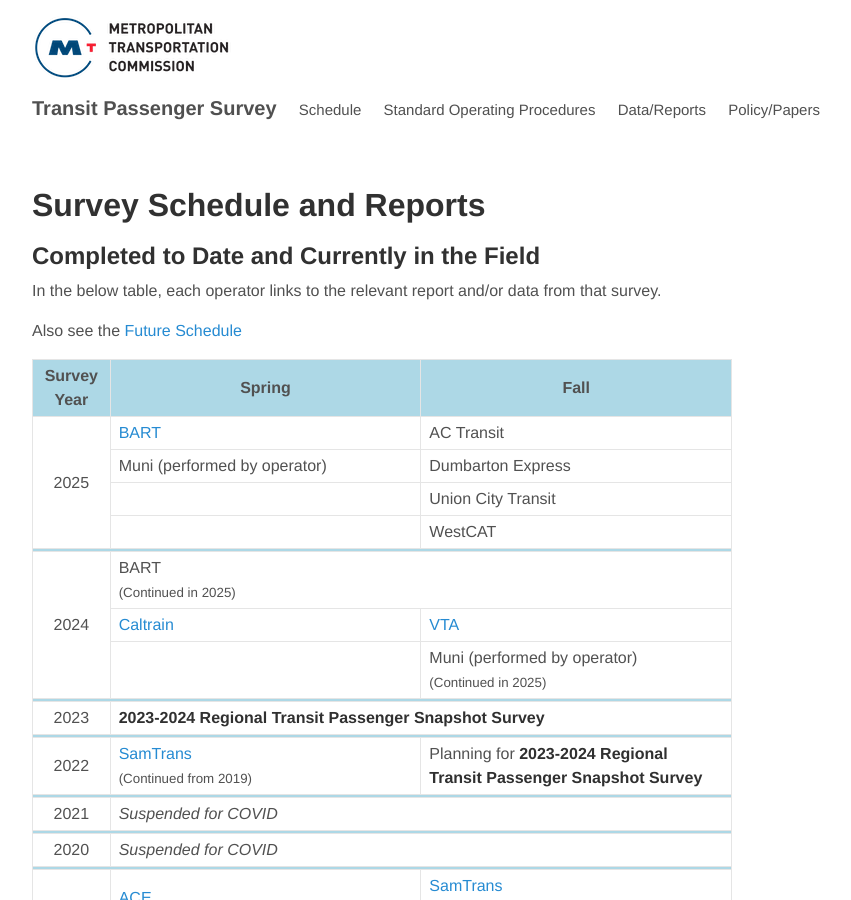
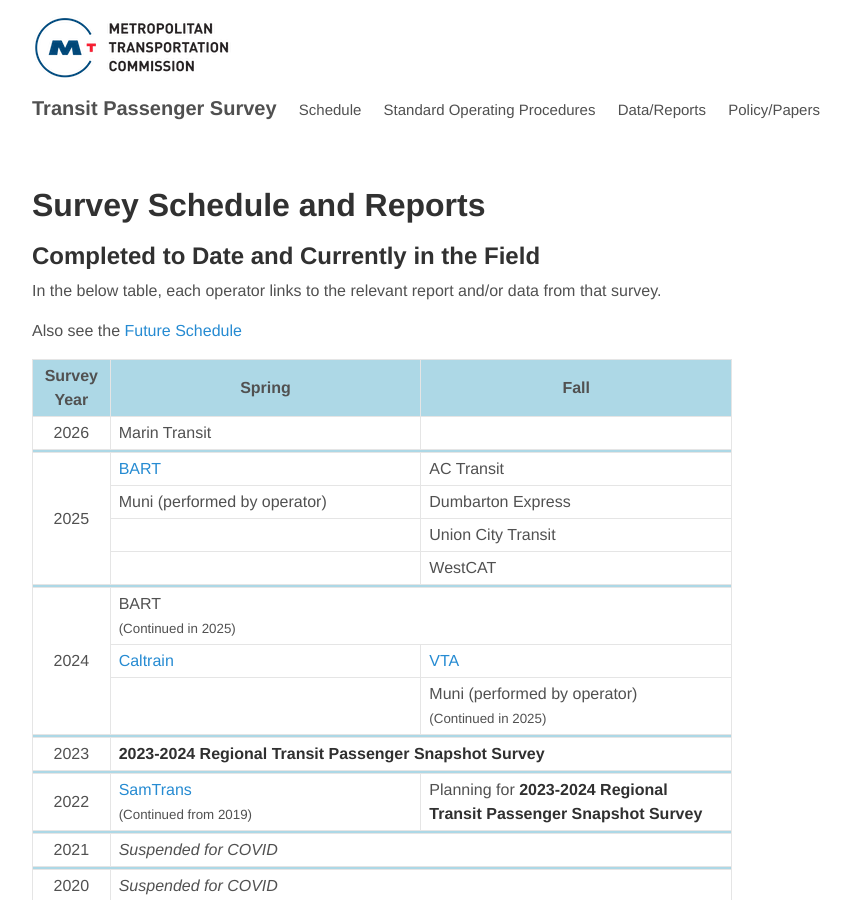
Before and after one commit to BayAreaMetro/transit-passenger-surveys, a Jekyll site: the page built from schedule.md, in a window 1280 px wide and 900 px high. Shown: the whole window, without its empty margins (144-995 px from the left). Built offline with Jekyll 4.4.1, drawn with Linux system fonts in a browser that asks for light colours; nearby versions of some CDN libraries; library files that are not in the unit come from our copies.

Commit message:
Move Marin Transit to the table Completed to Date and Currently in the Field

```diff
--- a/schedule.md
+++ b/schedule.md
@@ -18,6 +18,13 @@
    <th style="width:40%">Fall</th>
  </tr></thead>
  <tbody>
+  <tr>
+    <td rowspan="1" style="text-align:center; vertical-align:middle;">2026</td>
+    <td>Marin Transit</td>
+    <td></td>
+  </tr>
+  <tr><td colspan="3" style="height=0px; background-color:lightblue; padding:1px"></td></tr>
+
   <tr>
     <td rowspan="4" style="text-align:center; vertical-align:middle;">2025</td>
     <td><a href="https://mtcdrive.box.com/v/transit-survey-BART-2024">BART</a></td>
@@ -215,7 +222,7 @@
   <tr><td colspan="3" style="height=0px; background-color:lightblue; padding:1px"></td></tr>
   <tr>
     <td rowspan="5" style="text-align:center; vertical-align:middle;">2026</td>
-    <td>Marin Transit</td>
+    <td></td>
     <td>Wheels (LAVTA)</td>
   </tr>
   <tr>
```
